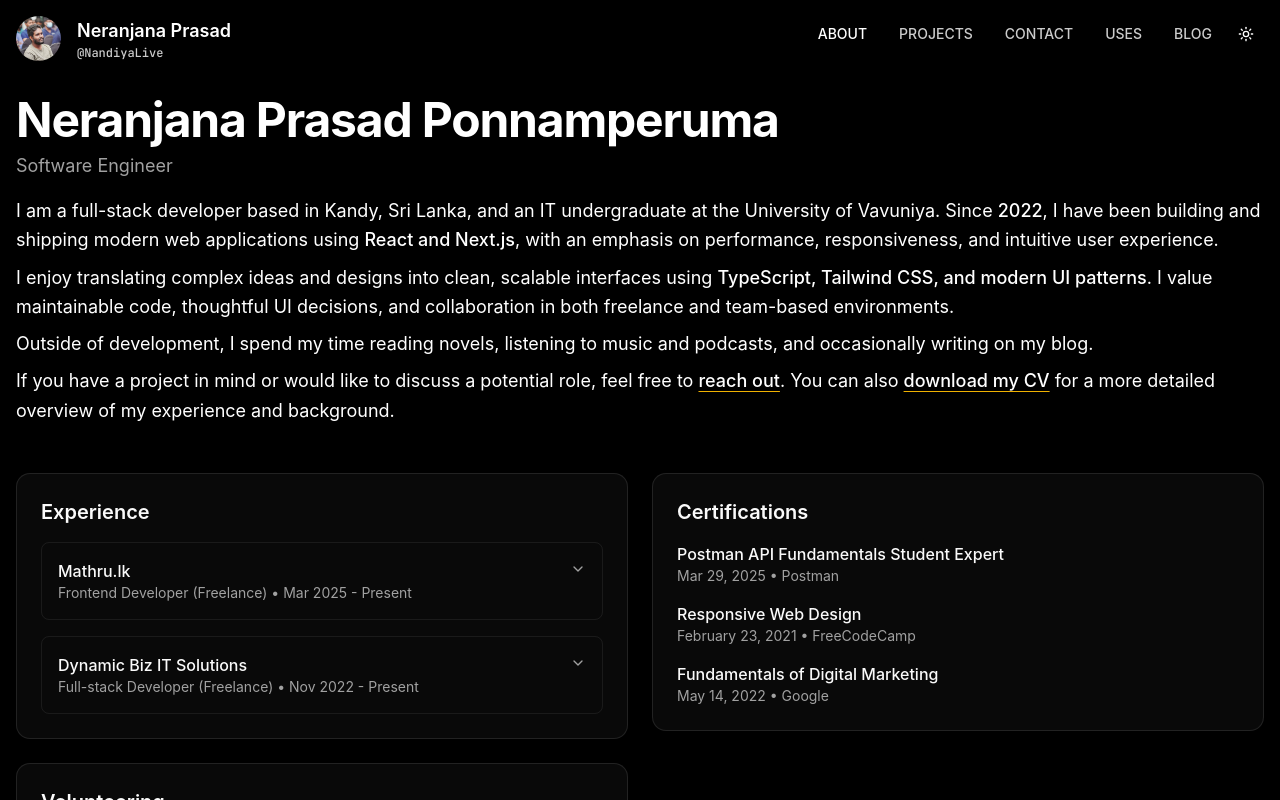
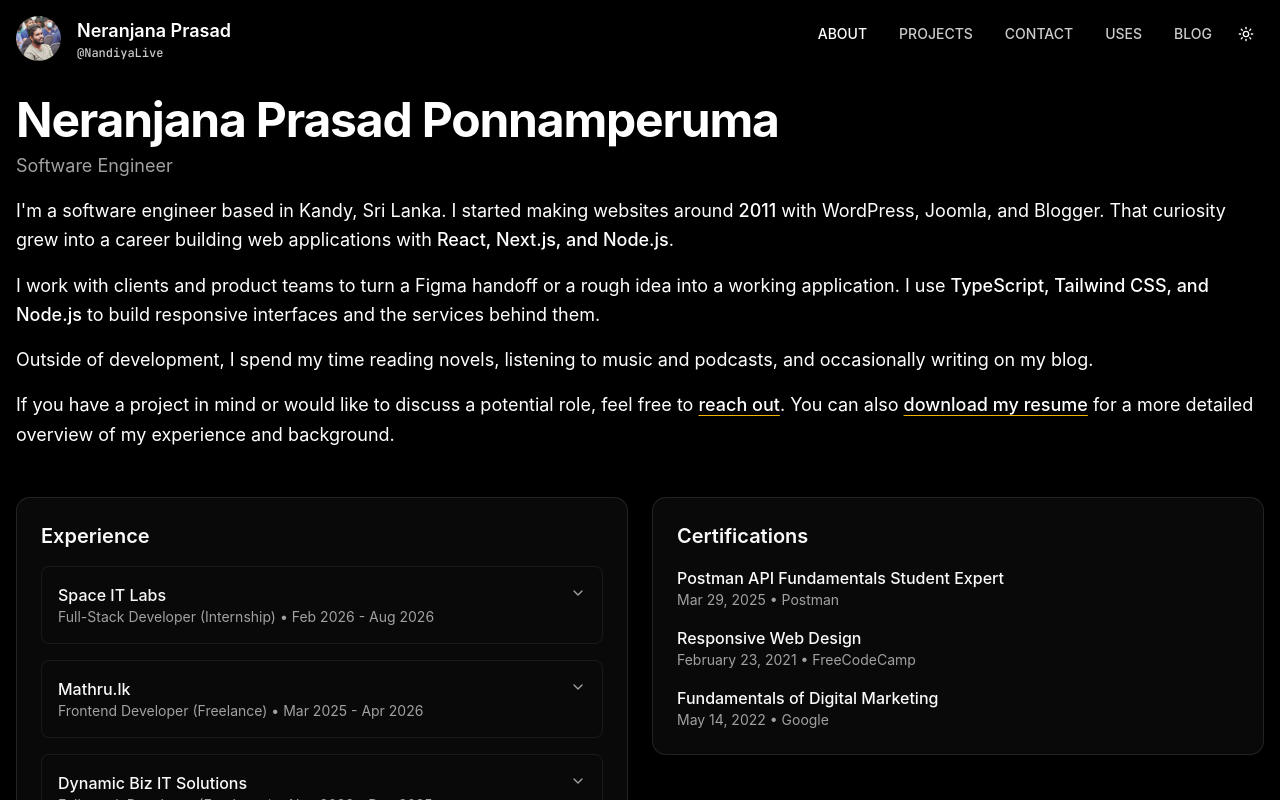
Before and after one commit to NandiyaLive/neranjana.me, a Next.js app: page /about in a window 1280 px wide. Shown: the top 800 px of the page. Built offline with nearby package versions, Linux system fonts and the light colour scheme.

Commit message:
refactor(content): update personal bio and work experience details

```diff
--- a/src/app/(home)/page.tsx
+++ b/src/app/(home)/page.tsx
@@ -26,10 +26,10 @@ const Page = () => {
         </div>
 
         <h1 className="animate-fade-in-up max-w-3xl text-5xl leading-tight font-bold">
-          IT Student by Day,
+          Software Engineer.
           <br />
           <span className="bg-linear-to-r from-yellow-500 to-orange-500 bg-clip-text text-transparent">
-            Web Dev by Night!
+            Serial Side-Project Starter.
           </span>
         </h1>
 
--- a/src/app/about/page.tsx
+++ b/src/app/about/page.tsx
@@ -21,24 +21,21 @@ const Page = () => {
             Software Engineer
           </p>
         </div>
-        <div className="grid gap-2">
+        <div className="grid gap-4">
           <p>
-            I am a full-stack developer based in Kandy, Sri Lanka, and an IT
-            undergraduate at the University of Vavuniya. Since{" "}
-            <span className="font-medium">2022</span>, I have been building and
-            shipping modern web applications using{" "}
-            <span className="font-medium">React and Next.js</span>, with an
-            emphasis on performance, responsiveness, and intuitive user
-            experience.
+            I'm a software engineer based in Kandy, Sri Lanka. I started
+            making websites around <span className="font-medium">2011</span>
+            {" "}with WordPress, Joomla, and Blogger. That curiosity grew into
+            a career building web applications with{" "}
+            <span className="font-medium">React, Next.js, and Node.js</span>.
           </p>
           <p>
-            I enjoy translating complex ideas and designs into clean, scalable
-            interfaces using{" "}
+            I work with clients and product teams to turn a Figma handoff or a
+            rough idea into a working application. I use{" "}
             <span className="font-medium">
-              TypeScript, Tailwind CSS, and modern UI patterns
+              TypeScript, Tailwind CSS, and Node.js
             </span>
-            . I value maintainable code, thoughtful UI decisions, and
-            collaboration in both freelance and team-based environments.
+            {" "}to build responsive interfaces and the services behind them.
           </p>
           <p>
             Outside of development, I spend my time reading novels, listening to
@@ -49,8 +46,8 @@ const Page = () => {
             role, feel free to <LinkText text="reach out" href="/contact" />.
             You can also{" "}
             <LinkText
-              text="download my CV"
-              href="/docs/neranjana-ponnamperuma-cv.pdf"
+              text="download my resume"
+              href="/docs/neranjana-ponnamperuma-resume.pdf"
               external
             />{" "}
             for a more detailed overview of my experience and background.
--- a/src/data/work.ts
+++ b/src/data/work.ts
@@ -11,16 +11,30 @@ export interface WorkExperience {
 
 export const WORK_EXPERIENCE: WorkExperience[] = [
   {
+    id: "space-it-labs",
+    company: "Space IT Labs",
+    position: "Full-Stack Developer (Internship)",
+    duration: "Feb 2026 - Aug 2026",
+    emplymentType: "Internship",
+    website: "",
+    responsibilities: [
+      "Shipped four production features for Seamless Source, a PRM SaaS platform, with Vue, PHP, and Next.js. The work included Critical Path Timeline and DPP Editor.",
+      "Built the first prototype for a cross-platform robotic-arm application for school children, including its interactive 3D interface and mobile build pipeline.",
+      "Wrote unit and integration tests, contributed to code reviews, and took part in Agile sprint ceremonies.",
+    ],
+    skills: ["Vue", "PHP", "Next.js"],
+  },
+  {
     id: "mathru",
     company: "Mathru.lk",
     position: "Frontend Developer (Freelance)",
-    duration: "Mar 2025 - Present",
+    duration: "Mar 2025 - Apr 2026",
     emplymentType: "Freelance",
     website: "https://mathru.lk",
     responsibilities: [
-      "Contributed to the development of a modern healthcare platform (EHR) by building and maintaining new user-facing features.",
-      "Developed a responsive, high-quality UI using React, TypeScript, and shadcn/ui.",
-      "Collaborated with a remote team using Git, participating in code reviews to ensure high-quality, maintainable code.",
+      "Built and maintained user-facing features for a healthcare EHR platform with React and TypeScript.",
+      "Created responsive, accessible components with shadcn/ui and kept the interface consistent across the product.",
+      "Worked with a remote team in Agile sprints, using Git workflows and code reviews.",
     ],
 
     skills: ["React", "TypeScript", "shadcn/ui", "Git"],
@@ -29,12 +43,12 @@ export const WORK_EXPERIENCE: WorkExperience[] = [
     id: "dynamic-biz",
     company: "Dynamic Biz IT Solutions",
     position: "Full-stack Developer (Freelance)",
-    duration: "Nov 2022 - Present",
+    duration: "Nov 2022 - Dec 2025",
     emplymentType: "Freelance",
     website: "https://hellodynamicbiz.com",
     responsibilities: [
-      "Developed and launched 8+ web applications for diverse clients, including 6 sites built with React/Next.js.",
-      "Translated complex Figma designs into responsive, pixel-perfect user interfaces using Tailwind CSS.",
+      "Developed and launched more than eight client web applications, including six built with React and Next.js.",
+      "Turned Figma designs into responsive interfaces with Tailwind CSS and deployed client sites on Vercel and Cloudflare.",
     ],
     skills: ["React", "Next.js", "Tailwind CSS", "Figma"],
   },
```
Also changed, not shown: 2 other files (tests, documents, lock files or other folders).
